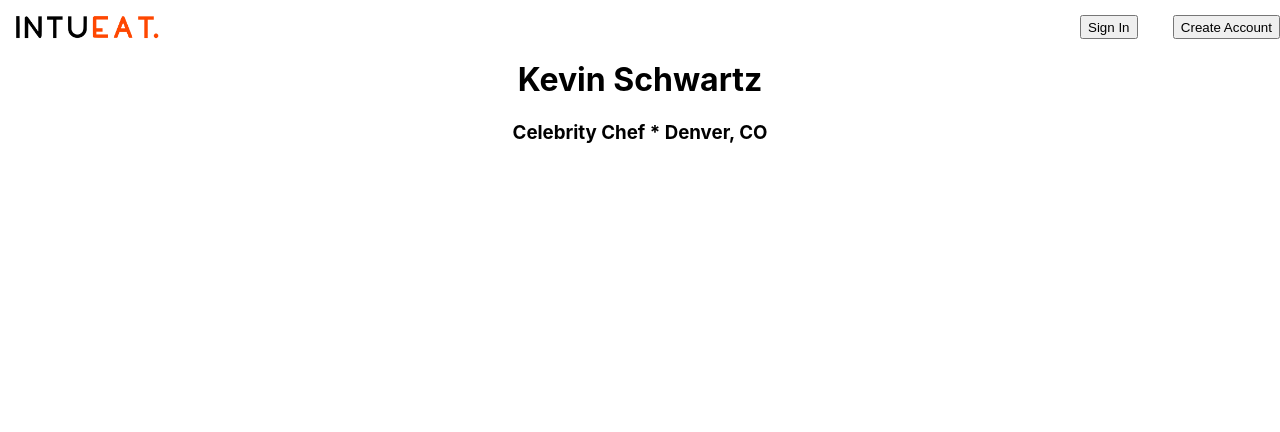
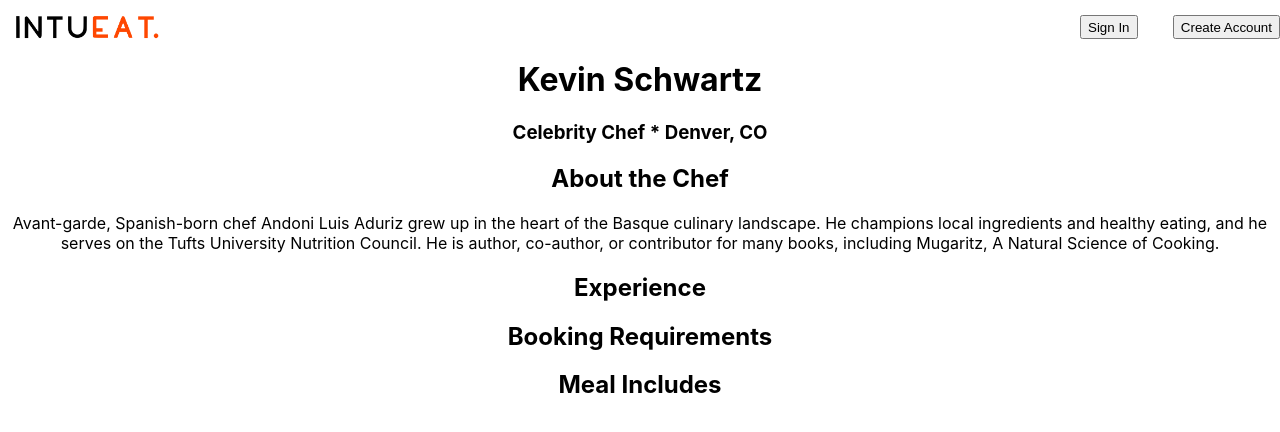
Before and after one commit to VPAbraham/intueat, a React (Create React App) app: page / in a window 1280 px wide. Shown: the top 432 px of the page. Built offline with nearby package versions, Linux system fonts and the light colour scheme.

Commit message:
Move smaller components into sidebars, add subsections into Chef-bio component via divs

```diff
--- a/src/App.js
+++ b/src/App.js
@@ -1,7 +1,9 @@
 import React, { Component } from 'react';
 import Header from './components/Header/Header';
-import ChefInfo from './components/Chef-info/Chef-info';
-import ChefBio from './components/Chef-bio/Chef-bio';
+
+import BarRight from './components/Bar-right/Bar-right';
+import BarLeft from './components/Bar-left/Bar-left';
+
 import { chefData } from './assets/chef-data';
 import './App.scss';
 
@@ -12,6 +14,7 @@ class App extends Component{
       name: chefData.name,
       accolades: chefData.accolade,
       location: chefData.location,
+      about: chefData.about,
       tags: chefData.tags,
       photos: chefData.photos
     }
@@ -20,10 +23,19 @@ class App extends Component{
   render(){
     console.log(chefData)
   return (
-    <div className="App">
+    <div className='App'>
       <Header />
-      <ChefInfo name={this.state.name} accolades={this.state.accolades} location={this.state.location}/>
-      <ChefBio />
+      <div className='content-container'>
+        <BarLeft
+        name={this.state.name}
+        accolades={this.state.accolades}
+        location={this.state.location}
+        about={this.state.about}
+        />
+        {/* BarLeft is the container for most of the chef-related data output */}
+        <BarRight />
+        {/* BarRight is the container for the UI component that handles booking the chef */}
+      </div>
     </div>
   );
   }
--- a/src/components/Bar-left/Bar-left.js
+++ b/src/components/Bar-left/Bar-left.js
@@ -1,9 +1,13 @@
 import React from 'react';
+import ChefInfo from '../Chef-info/Chef-info';
+import ChefBio from '../Chef-bio/Chef-bio';
 
-const BarLeft = () => {
+const BarLeft = (props) => {
+  let {name, accolades, location, about} = props;
   return (
     <div className='bar-left'>
-
+      <ChefInfo name={name} accolades={accolades} location={location}/>
+      <ChefBio about={about}/>
     </div>
   );
 };
--- a/src/components/Bar-right/Bar-right.js
+++ b/src/components/Bar-right/Bar-right.js
@@ -5,5 +5,7 @@ const BarRight = () => {
     <div className='bar-right'>
 
     </div>
-  )
-}
+  );
+};
+
+export default BarRight;
--- a/src/components/Chef-bio/Chef-bio.js
+++ b/src/components/Chef-bio/Chef-bio.js
@@ -2,8 +2,22 @@ import React from 'react';
 
 
 const ChefBio = (props) => {
+  let { about } = props;
   return (
     <div className='chef-bio'>
+      <div className='chef-bio--about'>
+        <h2>About the Chef</h2>
+        <p>{about}</p>
+      </div>
+      <div className='chef-bio--experience'>
+        <h2>Experience</h2>
+      </div>
+      <div className='chef-bio--booking-req'>
+        <h2>Booking Requirements</h2>
+      </div>
+      <div className='chef-bio--includes'>
+        <h2>Meal Includes</h2>
+      </div>
     </div>
   )
 }
```
